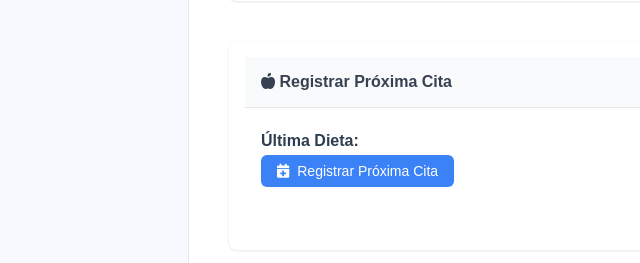
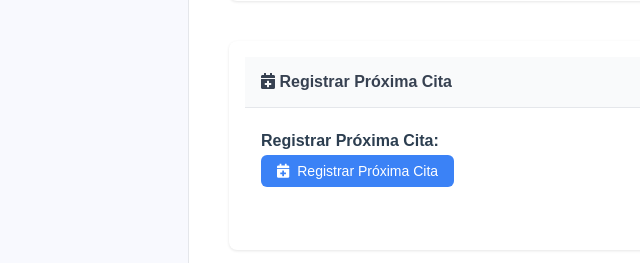
Before and after one commit to tbtkd/SGPN, a Flask app: template app/templates/pacientes/detalle_paciente.html in a window 1280 px wide. Shown: the part 813-1076 px from the top of the page, without its empty margins (102-742 px from the left). Run offline with Flask 2, Linux system fonts and the light colour scheme; the template is opened without the code that fills it, so the values that code supplies are empty.

Commit message:
Actualizado icono

```diff
--- a/app/templates/pacientes/detalle_paciente.html
+++ b/app/templates/pacientes/detalle_paciente.html
@@ -156,12 +156,12 @@
 
 
         <div class="valoracion-card">
-            <h3 class="valoracion-card__title"><i class="fas fa-apple-alt"></i> Registrar Próxima Cita</h3>
+            <h3 class="valoracion-card__title"><i class="fas fa-calendar-plus"></i> Registrar Próxima Cita</h3>
             <div class="valoracion-card__content">
                 <div class="data-item">
                     <form>
                         <div class="form-group">
-                            <label for="ultima_dieta" class="form-label">Última Dieta:</label>
+                            <label for="Registrar Próxima Cita" class="form-label">Registrar Próxima Cita:</label>
                             <a href="#" id="btnOpenModal" class="form-button">
                                 <i class="fas fa-calendar-plus"></i> Registrar Próxima Cita
                             </a>
```
